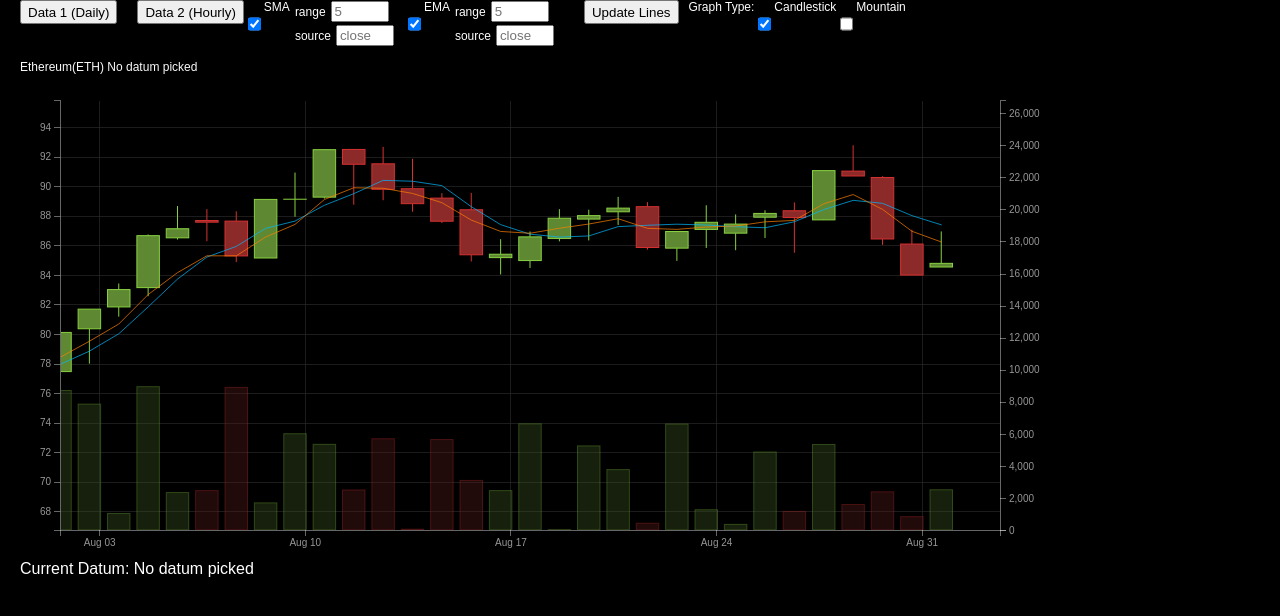
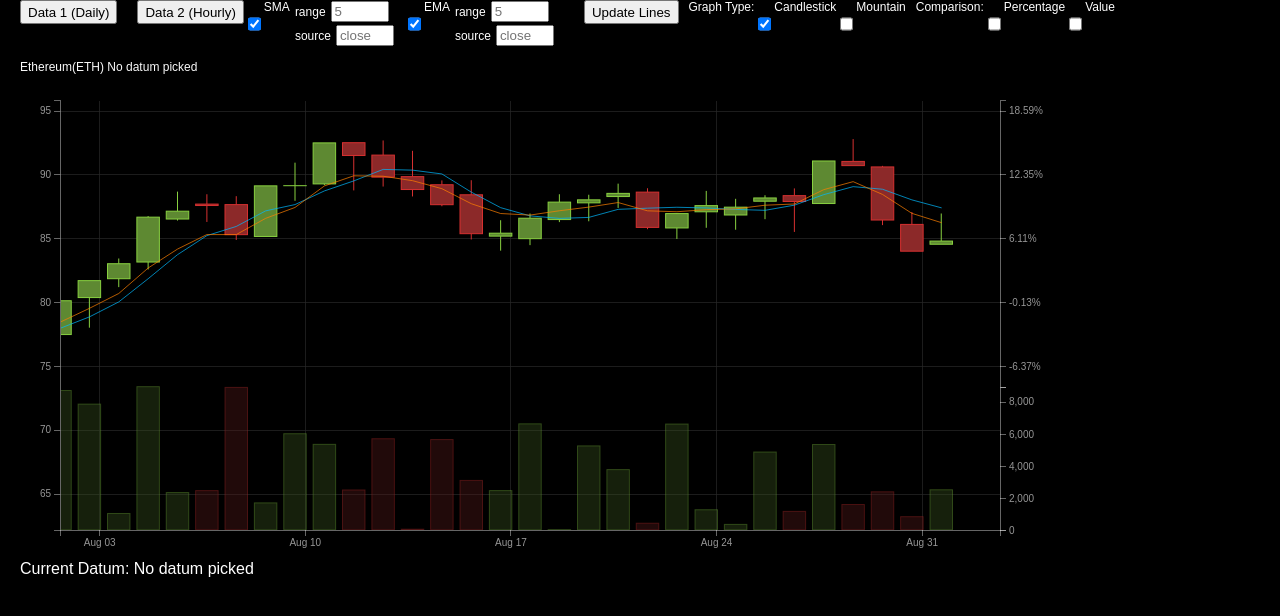
Before and after one commit to FinBook/D3-React-OHLC-Example, a React (Create React App) app: page / in a window 1280 px wide. Shown: the top 616 px of the page. Built offline with nearby package versions, Linux system fonts and the light colour scheme.

Commit message:
Add Right-Y-Axis(percentage)

```diff
--- a/src/App.css
+++ b/src/App.css
@@ -43,7 +43,9 @@
 .y-axis path,
 .y-axis line,
 .y-axis-v path,
-.y-axis-v line {
+.y-axis-v line,
+.y-axis-p path,
+.y-axis-p line{
 	fill: none;
 	stroke: rgba(255, 255, 255, 0.4);
 	shape-rendering: crispEdges;
--- a/src/App.jsx
+++ b/src/App.jsx
@@ -167,6 +167,19 @@ class App extends Component {
 						checked={mainLineType === "mountain"}
 						onChange={() => this.handleMainLineType("mountain")} />
 					<span style={{color: "white", fontSize: 12}}>Mountain</span>
+
+					<span style={{color: "white", fontSize: 12, marginLeft: 10}}>Comparison:</span>
+					<input
+						name="comparisonType"
+						type="checkbox"
+						 />
+					<span style={{color: "white", fontSize: 12}}>Percentage</span>
+					<input
+						name="comparisonType"
+						type="checkbox"
+						 />
+					<span style={{color: "white", fontSize: 12}}>Value</span>
+
 				</div>
 				<div className="d3chart-container">
 					<D3chart data={data} pickedDatum={this.pickedDatum} zoomState={zoom} settings={settings} />
--- a/src/D3chart.jsx
+++ b/src/D3chart.jsx
@@ -29,25 +29,27 @@ let new_x, new_y;
 
 let drawMainChart = props => {
 	const {data, pickedDatum, zoomState, settings} = props;
-	let x, y, vy;
-	let xAxis, yAxis, yAxisV, xGrid, yGrid;
+	let x, y, vy, py;
+	let xAxis, yAxis, yAxisV, yAxisP, xGrid, yGrid;
 	let data_SMA = lineCalculation.calSMA(data, parseInt(settings.linePara.rangeSMA, 10), settings.linePara.sourceSMA);
 	let data_EMA = lineCalculation.calEMA(data, parseInt(settings.linePara.rangeEMA, 10), settings.linePara.sourceEMA);
 	//console.log(new Date().getTimezoneOffset())
 
 	//Zoom steps
-	let zoomStep, zoomFormat, zoomFormatTips;
+	let zoomStep, zoomFormat, zoomFormatTips, pickFormat;
 
 	switch (zoomState) {
 		case 0:
 			zoomStep = 8.64e7;
-			zoomFormat = "%b %d";
+			zoomFormat = (d) => {return d.getMonth() ? d3.timeFormat("%b %d")(d) : d3.timeFormat("%Y")(d)};
 			zoomFormatTips = "%Y %b %d";
+			pickFormat = "%b %d";
 			break;
 		case 1:
 			zoomStep = 3.6e6;
-			zoomFormat = "%H:%M";
+			zoomFormat = (d) => {return d.getHours() ? d3.timeFormat("%H:%M")(d) : d3.timeFormat("%b %d")(d)};
 			zoomFormatTips = "%b %d %H:%M";
+			pickFormat = "%H:%M"
 			break;
 		default:
 			zoomStep = 3e6;
@@ -71,6 +73,34 @@ let drawMainChart = props => {
 	let isUpday = d => {
 		return d.close > d.open;
 	};
+
+	//Scales
+	x = d3
+		.scaleTime()
+		.domain([start, end])
+		.range([0, width /*(rectWidth + 20) * (data.length + 1)*/]);
+
+	//showing range
+	let showedData = data.filter((d, i) => {
+		return i > data.length - 32;
+	});
+	let yMin = d3.min(
+			showedData.map(d => {
+				return d.low;
+			})
+		),
+		yMax = d3.max(
+			showedData.map(d => {
+				return d.high;
+			})
+		),
+		yRange = yMax - yMin;
+
+	let v_yMax = d3.max(
+		showedData.map(d => {
+			return d.volumn;
+		})
+	);
 
 	//Line Calculaiton
 	let lineSMA = d3
@@ -142,28 +172,7 @@ let drawMainChart = props => {
 				d.volumn.toFixed(0)
 		);
 	};
-	/*
-	let showTooltip = d => {
-		tooltip
-			.transition()
-			.duration(100)
-			.style("opacity", 1)
-			.style("z-index", 9);
-		tooltip
-			.html(
-				"O: " +
-					d.open.toFixed(2) +
-					"<br/>H: " +
-					d.high.toFixed(2) +
-					"<br/>L: " +
-					d.low.toFixed(2) +
-					"<br/>C: " +
-					d.close.toFixed(2)
-			)
-			.style("left", d3.event.pageX - 15 - chartLeftOffset + "px")
-			.style("top", d3.event.pageY - 70 - chartTopOffset + "px");
-	};
-	*/
+
 	let showXAxisTip = d => {
 		let xValue;
 		let format = d3.timeFormat(zoomFormatTips);
@@ -187,22 +196,34 @@ let drawMainChart = props => {
 
 	let showYAxisTipV = () => {
 		let yValueV;
-		yValueV = vy.invert(d3.event.clientY - chartTopOffset - margin.top).toFixed(0);
-		yAxistipV.style("opacity", 1).style("z-index", 8);
-		yAxistipV
-			.html(yValueV)
-			.style("left", width + margin.left + 4 + "px")
-			.style("top", d3.event.clientY - chartTopOffset - 9.5 + "px");
+		let yPosition = d3.event.clientY - chartTopOffset - margin.top
+		if(yPosition >= height * 2 / 3){
+			yValueV = vy.invert(yPosition).toFixed(0);
+			yAxistipV.style("opacity", 1).style("z-index", 8);
+			yAxistipV
+				.html(yValueV)
+				.style("left", width + margin.left + 4 + "px")
+				.style("top", d3.event.clientY - chartTopOffset - 9.5 + "px");
+		} else {
+			yAxistipV.style("opacity", 0).style("z-index", -1);
+		}
 	};
-	/*
-	let hideTooltip = () => {
-		tooltip
-			.transition()
-			.duration(100)
-			.style("opacity", 0)
-			.style("z-index", -1);
+
+	let showYAxisTipP = () => {
+		let yValueP;
+		let yPosition = d3.event.clientY - chartTopOffset - margin.top
+		if(yPosition < height * 2 / 3){
+			yValueP = py.invert(yPosition).toFixed(2);
+			yAxistipP.style("opacity", 1).style("z-index", 8);
+			yAxistipP
+				.html(d3.format(".2%")((yValueP - leftEdgeDatum[0].close)/ leftEdgeDatum[0].close))
+				.style("left", width + margin.left + 4 + "px")
+				.style("top", d3.event.clientY - chartTopOffset - 9.5 + "px");
+		} else {
+			yAxistipP.style("opacity", 0).style("z-index", -1);
+		}
 	};
-	*/
+
 	let hideXAxisTip = () => {
 		xAxistip.style("opacity", 0).style("z-index", -1);
 	};
@@ -214,50 +235,40 @@ let drawMainChart = props => {
 	let hideYAxisTipV = () => {
 		yAxistipV.style("opacity", 0).style("z-index", -1);
 	};
-	//Scales
-	x = d3
-		.scaleTime()
-		.domain([start, end])
-		.range([0, width /*(rectWidth + 20) * (data.length + 1)*/]);
 
-	//showing range
-	let showedData = data.filter((d, i) => {
-		return i > data.length - 32;
-	});
-	let yMin = d3.min(
-			showedData.map(d => {
-				return d.low;
-			})
-		),
-		yMax = d3.max(
-			showedData.map(d => {
-				return d.high;
-			})
-		),
-		yRange = yMax - yMin;
-
-	let v_yMax = d3.max(
-		showedData.map(d => {
-			return d.volumn;
-		})
-	);
+	let hideYAxisTipP = () => {
+		yAxistipP.style("opacity", 0).style("z-index", -1);
+	};
 
 	y = d3
 		.scaleLinear()
-		.domain([yMin - 0.7 * yRange > 0 ? yMin - 0.7 * yRange : 0, yMax + 0.2 * yRange])
+		.domain([yMin - yRange > 0 ? yMin - yRange : 0, yMax + 0.2 * yRange])
 		.range([height, 0]);
 
 	vy = d3
 		.scaleLinear()
-		.domain([0, 3 * v_yMax])
-		.range([height, 0]);
+		.domain([0, v_yMax])
+		.range([height, height * 2 / 3 ]);
+	//get left edge datum
+	let leftEdgeDate = d3.timeFormat(pickFormat)(x.invert(0));
+	let leftEdgeDatum = data.filter(d => {
+		return d3.timeFormat(pickFormat)(new Date(Date.parse(d.date))) === leftEdgeDate;
+	});
+	let pyMin = y.invert(height * 2 / 3),
+		pyMax = y.invert(0);
+
+	py = d3
+		.scaleLinear()
+		.domain([pyMin, pyMax])
+		.range([height * 2 / 3, 0]);
 
 	new_x = x;
+	new_y = y;
 	xAxis = d3
 		.axisBottom()
 		.scale(x)
 		.ticks(8)
-		.tickFormat(d3.timeFormat(zoomFormat));
+		.tickFormat(zoomFormat);
 	yAxis = d3
 		.axisLeft()
 		.scale(y)
@@ -266,7 +277,15 @@ let drawMainChart = props => {
 	yAxisV = d3
 		.axisRight()
 		.scale(vy)
-		.ticks(10);
+		.ticks(5);
+
+	yAxisP = d3
+		.axisRight()
+		.scale(py)
+		.ticks(5)
+		.tickFormat((d) => {
+			return d3.format(".2%")((d - leftEdgeDatum[0].close)/ leftEdgeDatum[0].close);
+		});
 
 	xGrid = d3
 		.axisBottom()
@@ -312,6 +331,7 @@ let drawMainChart = props => {
 	d3.selectAll(".x-axis-tip").remove();
 	d3.selectAll(".y-axis-tip").remove();
 	d3.selectAll(".y-axis-tip-v").remove();
+	d3.selectAll(".y-axis-tip-v-percentage").remove();
 	d3.selectAll(".track-line").remove();
 	d3.selectAll(".info-bar").remove();
 	d3.selectAll(".info-column").remove();
@@ -353,6 +373,11 @@ let drawMainChart = props => {
 		.append("div")
 		.attr("class", "y-axis-tip-v")
 		.style("opacity", 0);
+	let yAxistipP = d3
+		.select("#trade-chart")
+		.append("div")
+		.attr("class", "y-axis-tip-v-percentage")
+		.style("opacity", 0);
 	//Mouse track grid line
 	let yLine = d3
 		.select("#trade-chart")
@@ -375,11 +400,13 @@ let drawMainChart = props => {
 				.style("top", d3.event.clientY - chartTopOffset - 0.5 + "px");
 			showYAxisTip();
 			showYAxisTipV();
+			showYAxisTipP();
 		})
 		.on("mouseout", d => {
 			yLine.style("opacity", 0).style("z-index", -1);
 			hideYAxisTip();
 			hideYAxisTipV();
+			hideYAxisTipP();
 		});
 
 	//Chart Grid
@@ -410,6 +437,14 @@ let drawMainChart = props => {
 		.attr("class", "y-axis-v")
 		.attr("transform", "translate(" + width + ", 0)")
 		.call(yAxisV)
+		.selectAll("text")
+		.style("text-anchor", "start");
+
+	chart
+		.append("g")
+		.attr("class", "y-axis-p")
+		.attr("transform", "translate(" + width + ", 0)")
+		.call(yAxisP)
 		.selectAll("text")
 		.style("text-anchor", "start");
 	//Chart Data
@@ -693,7 +728,8 @@ let drawMainChart = props => {
 			);
 		});
 
-		let new_vy = vy;
+		let new_vy = vy,
+			new_py = py;
 		let new_yMin = d3.min(
 				newRangedData.map(d => {
 					return d.low;
@@ -710,9 +746,16 @@ let drawMainChart = props => {
 				return d.volumn;
 			})
 		);
-		new_y = y;
-		new_y.domain([new_yMin - 0.7 * new_yRange > 0 ? new_yMin - 0.7 * new_yRange : 0, new_yMax + 0.2 * new_yRange]);
-		new_vy.domain([0, 3 * new_v_yMax]);
+
+		new_y.domain([new_yMin - new_yRange > 0 ? new_yMin - new_yRange : 0, new_yMax + 0.2 * new_yRange]);
+		new_vy.domain([0, new_v_yMax]);
+		leftEdgeDate = d3.timeFormat(pickFormat)(new_x.invert(0));
+		leftEdgeDatum = data.filter(d => {
+			return d3.timeFormat(pickFormat)(new Date(Date.parse(d.date))) === leftEdgeDate;
+		});
+		pyMin = new_y.invert(height * 2 / 3);
+		pyMax = new_y.invert(0);
+		new_py.domain([pyMin, pyMax]);
 		gridY.call(yGrid.scale(new_y).ticks(10));
 		d3.selectAll(".y-axis").call(
 			d3
@@ -724,10 +767,23 @@ let drawMainChart = props => {
 			d3
 				.axisRight()
 				.scale(new_vy)
-				.ticks(10)
+				.ticks(5)
 		);
 		d3
 			.selectAll(".y-axis-v")
+			.selectAll("text")
+			.style("text-anchor", "start");
+		d3.selectAll(".y-axis-p").call(
+			d3
+				.axisRight()
+				.scale(new_py)
+				.ticks(5)
+				.tickFormat((d) => {
+					return d3.format(".2%")((d - leftEdgeDatum[0].close)/ leftEdgeDatum[0].close);
+				})
+		);
+		d3
+			.selectAll(".y-axis-p")
 			.selectAll("text")
 			.style("text-anchor", "start");
 		switch (zoomState) {
--- a/src/index.css
+++ b/src/index.css
@@ -109,7 +109,7 @@ body {
 	height: 14px;
 }
 
-.y-axis-tip-v {
+.y-axis-tip-v, .y-axis-tip-v-percentage {
 	position: absolute;
 	background: rgba(50, 50, 50, 0.95);
 	border: 1px solid rgba(60, 60, 60, 1);
@@ -117,7 +117,7 @@ body {
 	text-align: center;
 	font-size: 10px;
 	color: white;
-	width: 32px;
+	width: 40px;
 	height: 14px;
 }
 
```
